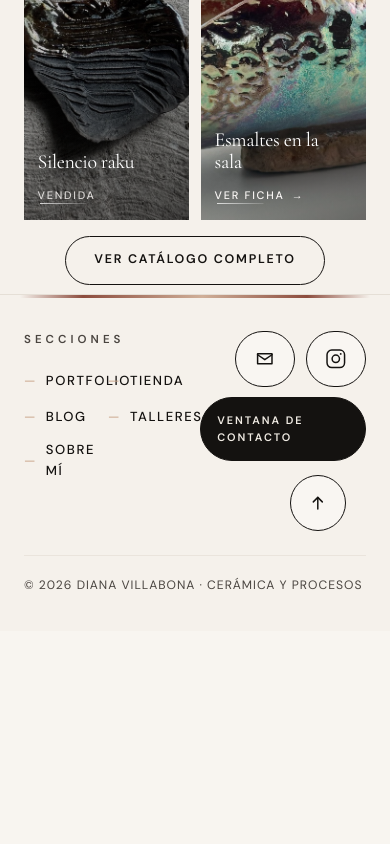
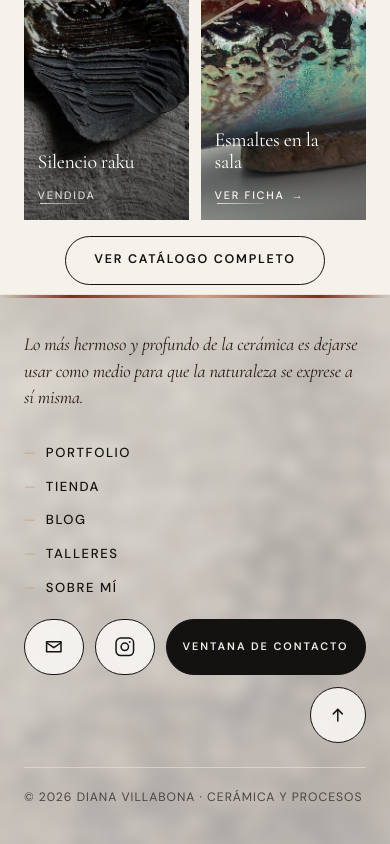
Before and after one commit to enzo369-htm/Diana-Villabona, a React (Vite) app: page / in a window 390 px wide. Shown: the part 2101-2945 px from the top of the page. Before the commit the page ends 2732 px from the top, so only its background shows below. Built offline with nearby package versions, Linux system fonts and the light colour scheme.

Commit message:
Refactor SiteFooter component and update App.css for enhanced footer design. Introduce a background image and new styles for quote and navigation sections. Adjust layout for better responsiveness and visual appeal across devices.

```diff
--- a/src/App.css
+++ b/src/App.css
@@ -17,6 +17,7 @@
   --shadow: 0 12px 40px rgba(20, 18, 16, 0.08);
   --site-header-h: 3.35rem;
   --site-nav-pad-x: clamp(1.15rem, 2.8vw, 2rem);
+  --footer-fondo: url("/Pieles%20de%20quemas%20experimentales..jpg");
 }
 
 *,
@@ -1487,29 +1488,51 @@ a:hover {
   width: 100vw;
   transform: translateX(-50%);
   box-sizing: border-box;
-  background: var(--surface-panel);
-  border-top: 1px solid var(--line);
-}
-
+  overflow: hidden;
+  background: var(--bg);
+  border-top: 1px solid color-mix(in srgb, var(--line) 75%, transparent);
+  isolation: isolate;
+}
+
+/* Foto difuminada (antes en todo el body) */
 .site-footer__surface::before {
   content: "";
   position: absolute;
-  top: 0;
-  left: clamp(1.25rem, 4vw, 2.5rem);
-  right: clamp(1.25rem, 4vw, 2.5rem);
-  height: 3px;
-  background: linear-gradient(
+  inset: -14px;
+  z-index: 0;
+  background-image: var(--footer-fondo);
+  background-size: cover;
+  background-position: center;
+  background-repeat: no-repeat;
+  filter: blur(8px) saturate(0.95);
+  transform: scale(1.05);
+  transform-origin: center;
+  pointer-events: none;
+}
+
+/* Velo cálido + línea de acento superior */
+.site-footer__surface::after {
+  content: "";
+  position: absolute;
+  inset: 0;
+  z-index: 1;
+  pointer-events: none;
+  background:
+    linear-gradient(
       90deg,
       transparent 0%,
       var(--accent) 18%,
       var(--accent-soft) 52%,
       var(--accent) 82%,
       transparent 100%
-  );
-  opacity: 0.85;
+    )
+    top / 100% 3px no-repeat,
+    color-mix(in srgb, var(--bg) 58%, transparent);
 }
 
 .site-footer__inner {
+  position: relative;
+  z-index: 2;
   max-width: 1200px;
   margin: 0 auto;
   padding: clamp(2.25rem, 4.5vw, 3.25rem) clamp(1.5rem, 4vw, 2.5rem)
@@ -1518,10 +1541,41 @@ a:hover {
 
 .site-footer__body {
   display: grid;
-  grid-template-columns: minmax(0, 1fr) minmax(0, 1.15fr);
+  grid-template-columns: minmax(0, 1.35fr) minmax(0, auto);
   gap: clamp(2rem, 5vw, 4rem);
   align-items: start;
+  justify-content: space-between;
   margin-bottom: clamp(1.5rem, 3vw, 2rem);
+}
+
+.site-footer__quote {
+  margin: 0;
+  padding: 0;
+  border: none;
+  max-width: 28rem;
+}
+
+.site-footer__quote p {
+  margin: 0;
+  font-family: var(--serif);
+  font-size: clamp(1.15rem, 2vw, 1.55rem);
+  font-weight: 400;
+  font-style: italic;
+  line-height: 1.45;
+  letter-spacing: -0.01em;
+  color: color-mix(in srgb, var(--accent) 22%, var(--ink));
+}
+
+.site-footer__aside {
+  display: flex;
+  flex-direction: row;
+  align-items: flex-start;
+  gap: clamp(1.25rem, 2.5vw, 2rem);
+  flex-shrink: 0;
+}
+
+.site-footer__nav {
+  flex-shrink: 0;
 }
 
 .site-footer__label {
@@ -1537,9 +1591,9 @@ a:hover {
   list-style: none;
   margin: 0;
   padding: 0;
-  display: grid;
-  grid-template-columns: repeat(2, minmax(0, 1fr));
-  gap: 0.65rem 1.5rem;
+  display: flex;
+  flex-direction: column;
+  gap: 0.5rem;
 }
 
 .site-footer__nav-list a {
@@ -1571,12 +1625,13 @@ a:hover {
   display: flex;
   flex-direction: column;
   align-items: flex-end;
-  gap: 0.85rem;
+  gap: 0.75rem;
+  min-width: min-content;
 }
 
 .site-footer__actions-row {
   display: flex;
-  flex-wrap: wrap;
+  flex-wrap: nowrap;
   align-items: center;
   justify-content: flex-end;
   gap: 0.65rem;
@@ -1586,7 +1641,7 @@ a:hover {
   display: flex;
   justify-content: flex-end;
   width: 100%;
-  padding-right: clamp(1.25rem, 4vw, 3.25rem);
+  padding-right: 0;
 }
 
 .site-footer__action-btn {
@@ -1676,6 +1731,27 @@ a:hover {
   box-shadow: 0 12px 36px rgba(122, 47, 31, 0.22);
 }
 
+@media (max-width: 820px) {
+  .site-footer__body {
+    grid-template-columns: 1fr;
+    gap: 1.75rem;
+  }
+
+  .site-footer__quote {
+    max-width: none;
+  }
+
+  .site-footer__aside {
+    width: 100%;
+    flex-wrap: wrap;
+    justify-content: space-between;
+  }
+
+  .site-footer__actions-row {
+    flex-wrap: wrap;
+  }
+}
+
 .site-footer__credit {
   margin: 0;
   padding-top: clamp(1.25rem, 2.5vw, 1.75rem);
--- a/src/components/SiteFooter.tsx
+++ b/src/components/SiteFooter.tsx
@@ -1,5 +1,8 @@
 import { NavLink } from "react-router-dom";
 import { CONTACT_EMAIL, INSTAGRAM_URL } from "../siteConfig";
+
+const FOOTER_QUOTE =
+  "Lo más hermoso y profundo de la cerámica es dejarse usar como medio para que la naturaleza se exprese a sí misma.";
 
 const sections: { to: string; label: string; end?: boolean }[] = [
   { to: "/portfolio", label: "Portfolio" },
@@ -49,8 +52,12 @@ export function SiteFooter() {
       <div className="site-footer__surface">
         <div className="site-footer__inner">
           <div className="site-footer__body">
+            <blockquote className="site-footer__quote">
+              <p>{FOOTER_QUOTE}</p>
+            </blockquote>
+
+            <div className="site-footer__aside">
               <nav className="site-footer__nav" aria-label="Secciones del sitio">
-              <p className="site-footer__label">Secciones</p>
                 <ul className="site-footer__nav-list">
                   {sections.map(({ to, label, end }) => (
                     <li key={to}>
@@ -101,6 +108,7 @@ export function SiteFooter() {
                 </div>
               </div>
             </div>
+          </div>
 
           <p className="site-footer__credit">
             © {year} Diana Villabona · Cerámica y procesos
```
Lines whose indentation alone changed are shown as unchanged.
